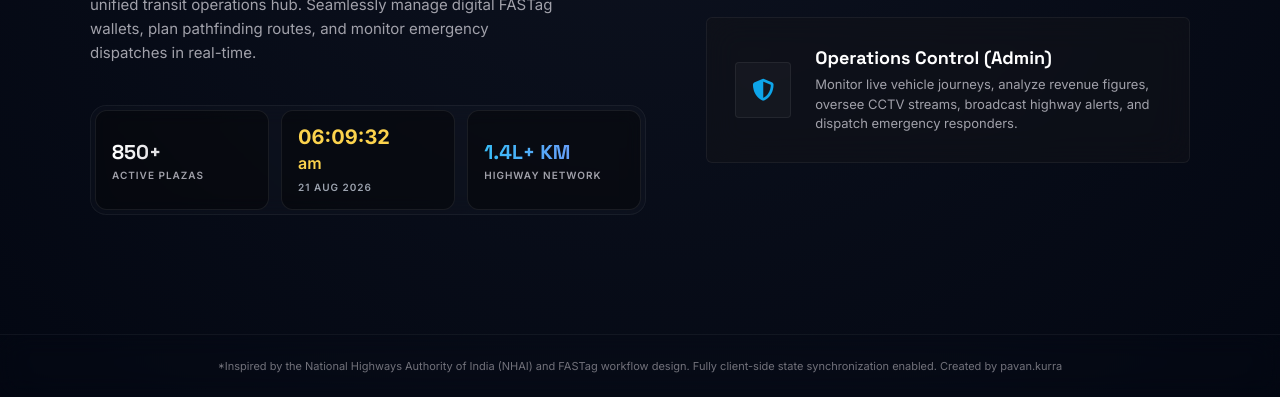
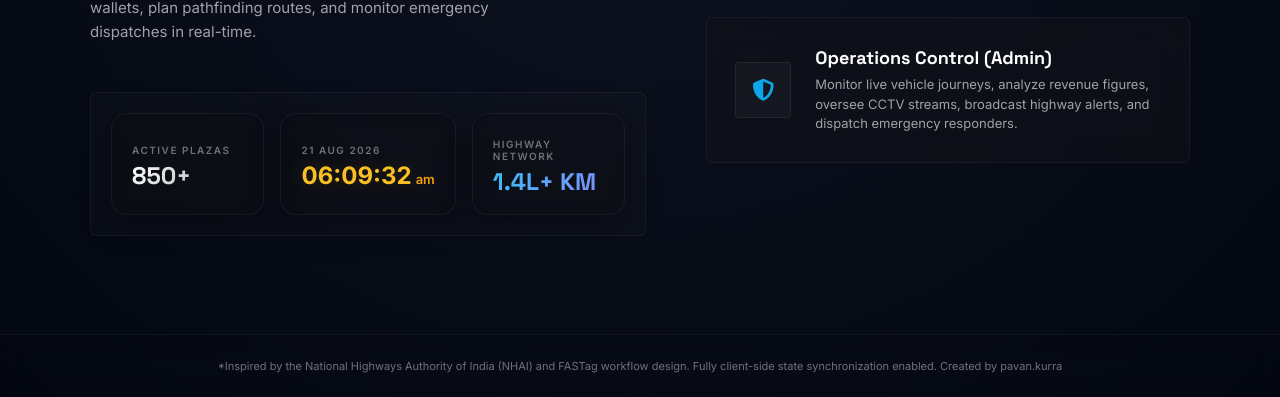
Before and after one commit to pavankurra-lpu/Smart-National-Highway-Operations-Platform, a plain HTML site: page index.html in a window 1280 px wide. Shown: the part 403-800 px from the top of the page. Drawn offline with nearby package versions, Linux system fonts and the light colour scheme; a script that the page names is missing.

Commit message:
style: convert stats to sleek Reactbits Bento Grid with horizontal clock

```diff
--- a/index.html
+++ b/index.html
@@ -453,22 +453,27 @@
                 </p>
 
                 <!-- NHAI System-Wide Stats Widget -->
-                <div class="landing-stats-box" style="gap: 12px; margin-top: 40px; padding: 4px; background: rgba(255,255,255,0.02); border-radius: 16px; border: 1px solid rgba(255,255,255,0.05); backdrop-filter: blur(10px);">
-                    <div class="l-stat" style="border: 1px solid rgba(255,255,255,0.08); background: rgba(0,0,0,0.4); border-radius: 12px; position: relative; overflow: hidden; padding: 16px; display: flex; flex-direction: column; justify-content: center;">
-                        <div class="l-stat-val" id="stat-plazas" style="background: linear-gradient(90deg, #fff, #a1a1aa); -webkit-background-clip: text; -webkit-text-fill-color: transparent; font-size: 20px; font-weight: 700;">0</div>
-                        <div class="l-stat-lbl" style="color: var(--text-sec); font-size: 10px; margin-top: 4px; text-transform: uppercase; letter-spacing: 1px;">Active Plazas</div>
+                <div class="landing-stats-box" style="display: grid; grid-template-columns: repeat(3, 1fr); gap: 16px; margin-top: 48px; width: 100%;">
+
+                    <!-- Reactbits-style Minimal Bento Card -->
+                    <div class="l-stat" style="background: rgba(9, 9, 11, 0.4); border: 1px solid rgba(255,255,255,0.06); border-radius: 16px; padding: 20px; display: flex; flex-direction: column; justify-content: center; box-shadow: inset 0 0 20px rgba(255,255,255,0.01), 0 8px 32px rgba(0,0,0,0.4); backdrop-filter: blur(12px); transition: transform 0.3s ease, border-color 0.3s ease;" onmouseover="this.style.transform='translateY(-2px)'; this.style.borderColor='rgba(255,255,255,0.15)';" onmouseout="this.style.transform='translateY(0)'; this.style.borderColor='rgba(255,255,255,0.06)';">
+                        <div class="l-stat-lbl" style="color: #71717a; font-size: 10px; font-weight: 600; text-transform: uppercase; letter-spacing: 1.5px; margin-bottom: 8px;">Active Plazas</div>
+                        <div class="l-stat-val" id="stat-plazas" style="background: linear-gradient(135deg, #ffffff 0%, #a1a1aa 100%); -webkit-background-clip: text; -webkit-text-fill-color: transparent; font-size: 24px; font-weight: 700; line-height: 1;">0</div>
                     </div>
 
-                    <!-- Middle Reactbits Style Clock -->
-                    <div class="l-stat" style="border: 1px solid rgba(255,255,255,0.08); background: rgba(0,0,0,0.4); border-radius: 12px; position: relative; overflow: hidden; padding: 16px; display: flex; flex-direction: column; align-items: flex-start;">
-                        <div id="stat-time-only" style="color: #fcd34d; font-size: 20px; font-weight: 700; line-height: 1;">--:--:--</div>
-                        <div id="stat-ampm" style="color: #fcd34d; font-size: 16px; font-weight: 600; line-height: 1; margin-top: 8px;">am</div>
-                        <div id="stat-date" style="color: #9ca3af; font-size: 10px; font-weight: 600; margin-top: 10px; letter-spacing: 1px; text-transform: uppercase;">DATE</div>
+                    <!-- Reactbits-style Clock Card (Horizontal AM/PM) -->
+                    <div class="l-stat" style="background: rgba(9, 9, 11, 0.4); border: 1px solid rgba(255,255,255,0.06); border-radius: 16px; padding: 20px; display: flex; flex-direction: column; justify-content: center; box-shadow: inset 0 0 20px rgba(255,255,255,0.01), 0 8px 32px rgba(0,0,0,0.4); backdrop-filter: blur(12px); transition: transform 0.3s ease, border-color 0.3s ease;" onmouseover="this.style.transform='translateY(-2px)'; this.style.borderColor='rgba(255,255,255,0.15)';" onmouseout="this.style.transform='translateY(0)'; this.style.borderColor='rgba(255,255,255,0.06)';">
+                        <div class="l-stat-lbl" id="stat-date" style="color: #71717a; font-size: 10px; font-weight: 600; text-transform: uppercase; letter-spacing: 1.5px; margin-bottom: 8px;">DATE</div>
+                        <div style="display: flex; align-items: baseline; gap: 4px;">
+                            <div id="stat-time-only" style="color: #fbbf24; font-size: 24px; font-weight: 700; line-height: 1; text-shadow: 0 0 20px rgba(251, 191, 36, 0.2);">--:--:--</div>
+                            <div id="stat-ampm" style="color: #f59e0b; font-size: 13px; font-weight: 600; text-transform: lowercase;">am</div>
+                        </div>
                     </div>
 
-                    <div class="l-stat" style="border: 1px solid rgba(255,255,255,0.08); background: rgba(0,0,0,0.4); border-radius: 12px; position: relative; overflow: hidden; padding: 16px; display: flex; flex-direction: column; justify-content: center;">
-                        <div class="l-stat-val" id="stat-network" style="background: linear-gradient(90deg, #38bdf8, #818cf8); -webkit-background-clip: text; -webkit-text-fill-color: transparent; font-size: 20px; font-weight: 700;">0</div>
-                        <div class="l-stat-lbl" style="color: var(--text-sec); font-size: 10px; margin-top: 4px; text-transform: uppercase; letter-spacing: 1px;">Highway Network</div>
+                    <!-- Reactbits-style Minimal Bento Card -->
+                    <div class="l-stat" style="background: rgba(9, 9, 11, 0.4); border: 1px solid rgba(255,255,255,0.06); border-radius: 16px; padding: 20px; display: flex; flex-direction: column; justify-content: center; box-shadow: inset 0 0 20px rgba(255,255,255,0.01), 0 8px 32px rgba(0,0,0,0.4); backdrop-filter: blur(12px); transition: transform 0.3s ease, border-color 0.3s ease;" onmouseover="this.style.transform='translateY(-2px)'; this.style.borderColor='rgba(255,255,255,0.15)';" onmouseout="this.style.transform='translateY(0)'; this.style.borderColor='rgba(255,255,255,0.06)';">
+                        <div class="l-stat-lbl" style="color: #71717a; font-size: 10px; font-weight: 600; text-transform: uppercase; letter-spacing: 1.5px; margin-bottom: 8px;">Highway Network</div>
+                        <div class="l-stat-val" id="stat-network" style="background: linear-gradient(135deg, #38bdf8 0%, #818cf8 100%); -webkit-background-clip: text; -webkit-text-fill-color: transparent; font-size: 24px; font-weight: 700; line-height: 1;">0</div>
                     </div>
                 </div>
 
```
